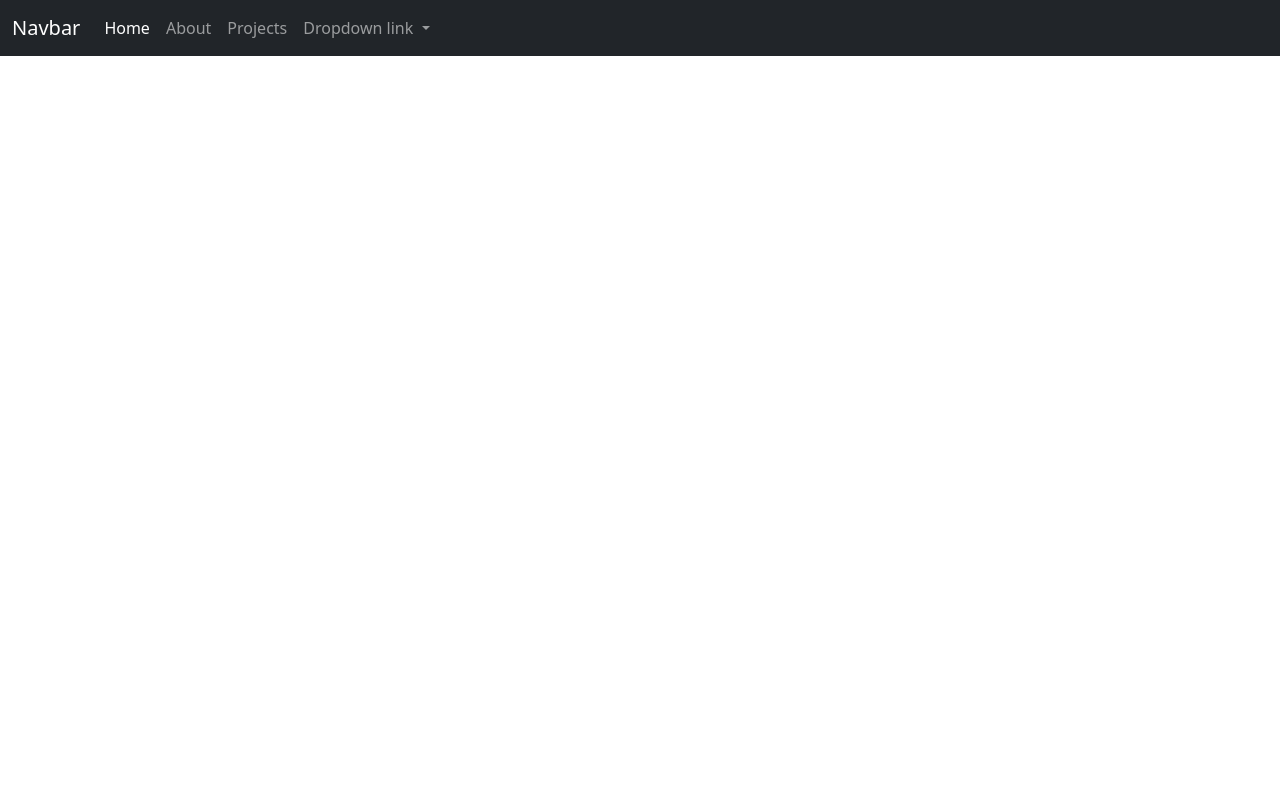
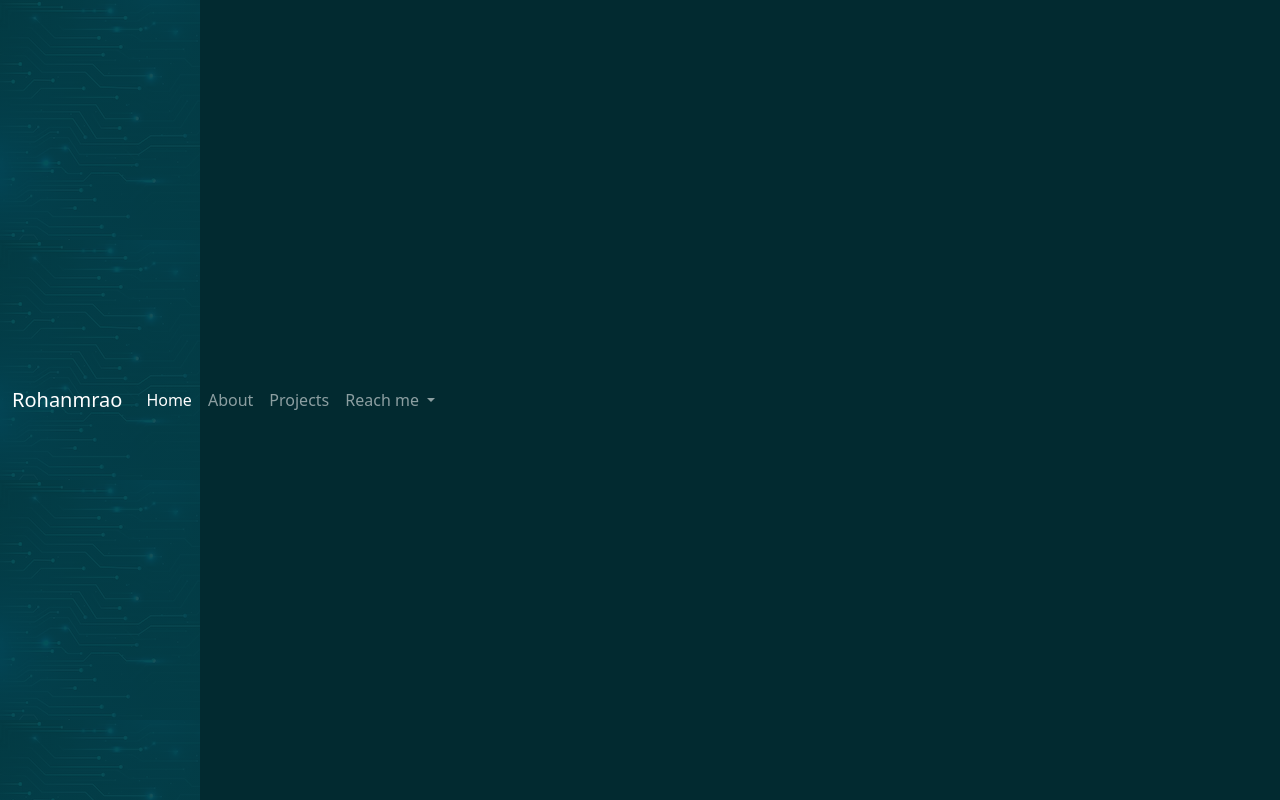
Before and after one commit to Rohanmrao/Rohanmrao.github.io, a website: page html/landing.html in a window 1280 px wide. Drawn offline with nearby package versions, Linux system fonts and the light colour scheme.

Commit message:
css add ons

```diff
--- a/html/about/style.css
+++ b/html/about/style.css
@@ -3,3 +3,42 @@ ul {
     margin: 0;
     padding: 0;
   }
+
+:root {
+
+  --color-body: #b6cbce;
+  --color-heading: #eef3db;
+  --color-base: #033f47;
+  --color-base2: #022a30;
+  --sidebar-width: 200px;
+  --default-font-weight: 400;
+}
+
+body {
+
+  background-color: var(--color-base2);
+  color: var(--color-body);
+}
+
+h1,h2,h3,h4,h5,h6 {
+
+  color: var(--color-heading);
+  font-weight: var(--default-font-weight);
+}
+
+img {
+
+  width: 100%;
+}
+/* navbar class */
+
+@media (min-width: 992px){
+
+  .navbar{
+
+    min-height: 100vh;  /* sidebar runs all the way down */
+    width: var(--sidebar-width);
+    background: linear-gradient(rgba(3,63,71,0.9),rgba(3,63,71,0.9)),url(../../images/sidebar_img.avif);
+
+  }
+}
--- a/html/landing.html
+++ b/html/landing.html
@@ -14,18 +14,18 @@
         <link href="./about/style.css", rel="stylesheet"/>
     </head>
 
-    <body data-bs-theme="light">
+    <body data-bs-theme="dark">
 
         <!-- <h1 style="text-align: center;">Rohanmrao</h1> -->
-
+        <!-- NAVBAR -->
         <nav class="navbar navbar-expand-xl navbar-dark bg-dark">
-            <div class="container-fluid">
-              <a class="navbar-brand" href="#">Navbar</a>
+            <div class="container">
+              <a class="navbar-brand" href="#">Rohanmrao</a>
               <button class="navbar-toggler" type="button" data-bs-toggle="collapse" data-bs-target="#navbarWithDropdown" aria-controls="navbarWithDropdown" aria-expanded="false" aria-label="Toggle navigation">
                 <span class="navbar-toggler-icon"></span>
               </button>
               <div class="collapse navbar-collapse show" id="navbarWithDropdown">
-                <ul class="navbar-nav">
+                <ul class="navbar-nav ms-auto">
                   <li class="nav-item">
                     <a class="nav-link active" aria-current="page" href="/routes/home">Home</a>
                   </li>
@@ -37,12 +37,12 @@
                   </li>
                   <li class="nav-item dropdown">
                     <a class="nav-link dropdown-toggle" href="#" id="navbarDropdownMenuLink" role="button" data-bs-toggle="dropdown" aria-expanded="false">
-                      Dropdown link
+                      Reach me
                     </a>
                     <ul class="dropdown-menu" aria-labelledby="navbarDropdownMenuLink">
-                      <li><a class="dropdown-item" href="#">Action</a></li>
-                      <li><a class="dropdown-item" href="#">Another action</a></li>
-                      <li><a class="dropdown-item" href="#">Something else here</a></li>
+                      <li><a class="dropdown-item" href="#phone">Phone</a></li>
+                      <li><a class="dropdown-item" href="#email">Email</a></li>
+                      <li><a class="dropdown-item" href="#instagram">Instagram</a></li>
                     </ul>
                   </li>
                 </ul>
```
